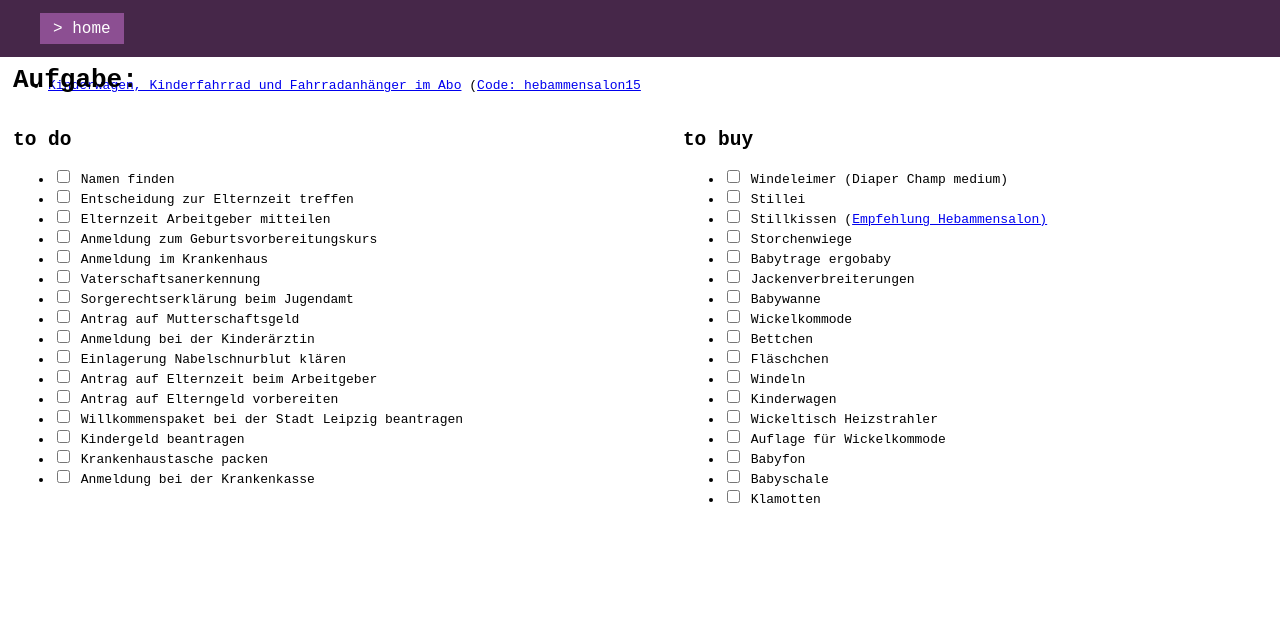
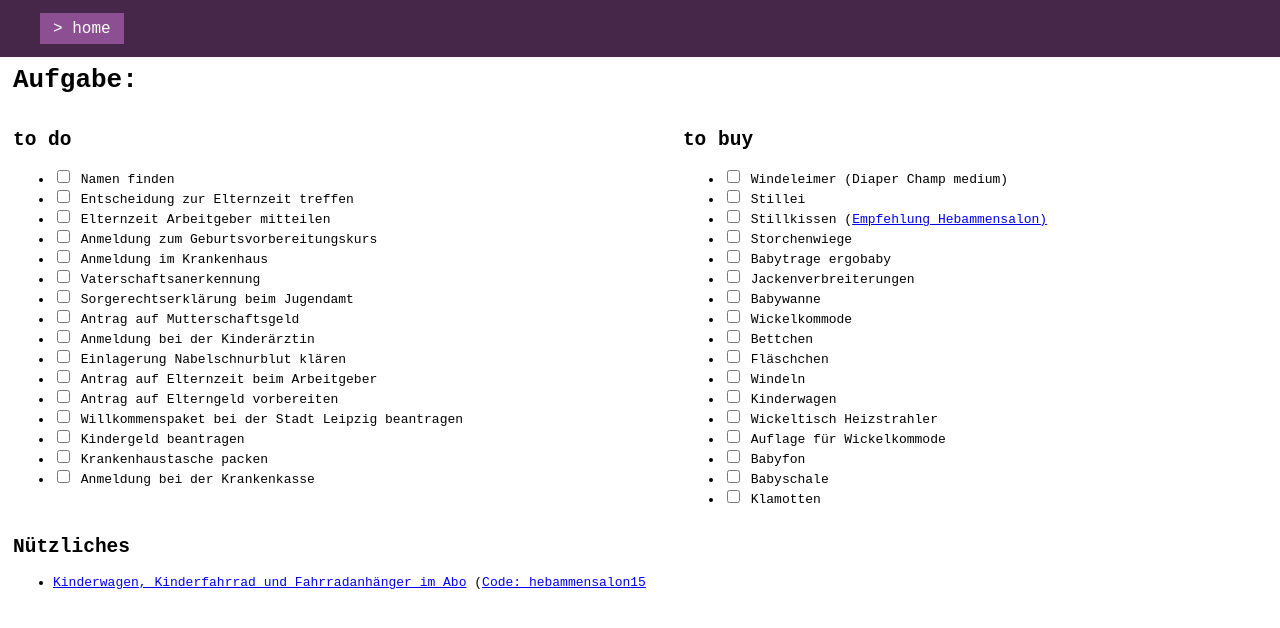
Before and after one commit to develowlper/kleinz, a website: page docs/todo.html in a window 1280 px wide. Drawn offline with Linux system fonts and the light colour scheme.

Commit message:
korrektur

```diff
--- a/docs/todo.html
+++ b/docs/todo.html
@@ -162,13 +162,14 @@
           </ul>
         </div>
       </div>
-    </div>
-      <h1>Nützliches</h1>
-      <div class="list">
-        <ul>
-        <li><a href="https://www.strollme.de" target="_blank">Kinderwagen, Kinderfahrrad und Fahrradanhänger im Abo</a> (<a href="https://www.strollme.de" target="_blank">Code: hebammensalon15</a></li>
-      </ul>
+        <div>
+          <h2>Nützliches</h1>
+          <ul>
+            <li><a href="https://www.strollme.de" target="_blank">Kinderwagen, Kinderfahrrad und Fahrradanhänger im Abo</a> (<a href="https://www.strollme.de" target="_blank">Code: hebammensalon15</a></li>
+          </ul>
+        </div>
       </div>
       </div>
+
   </body>
 </html>
```
